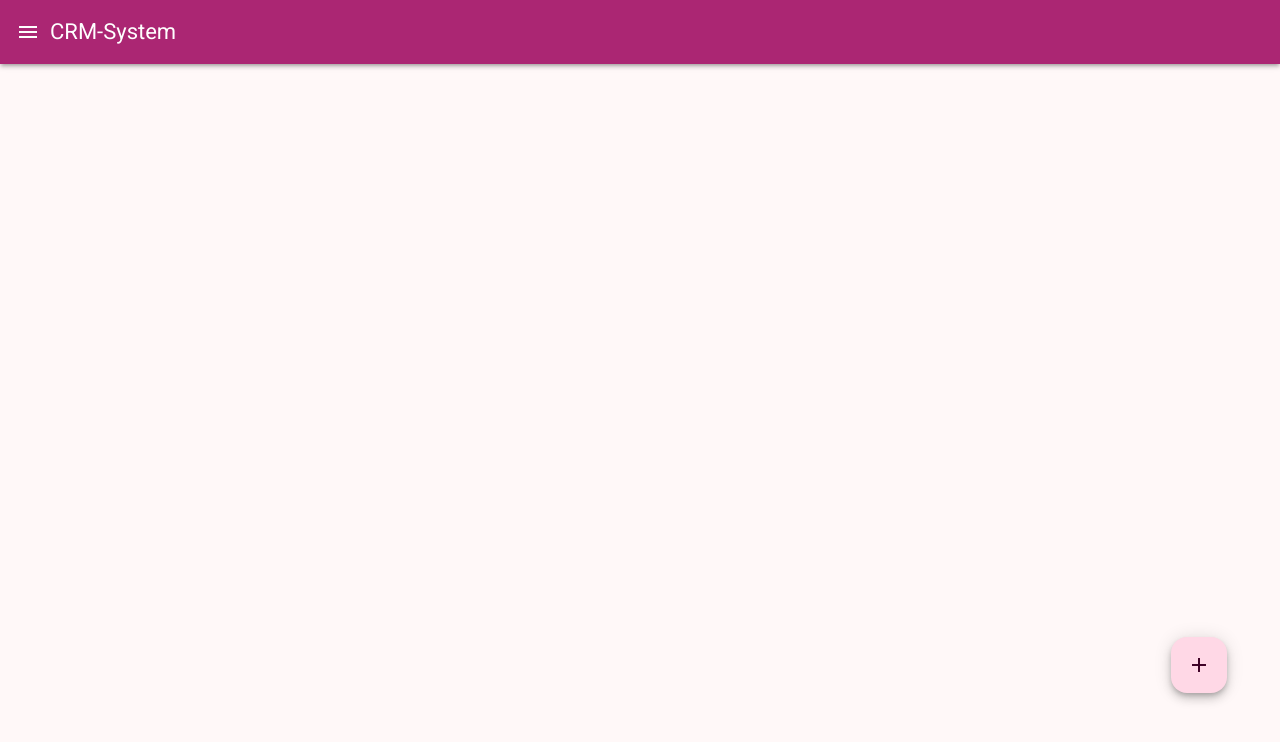
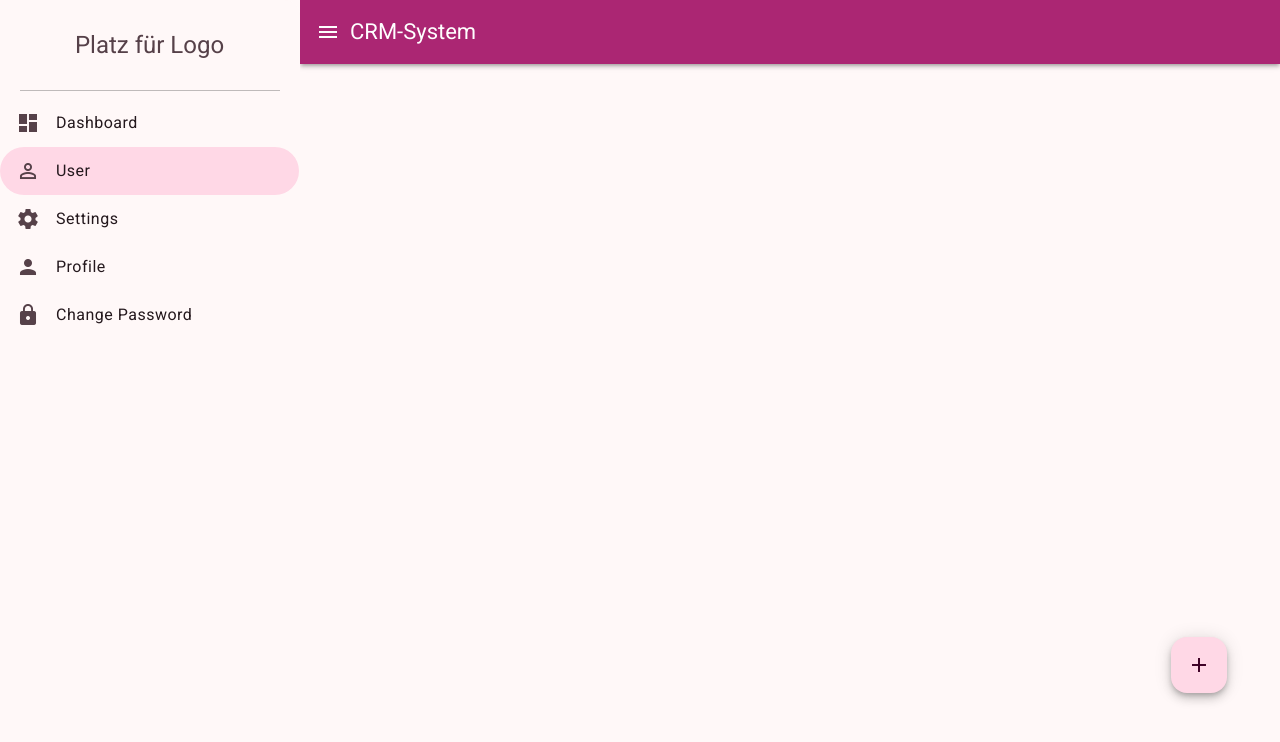
Before and after one commit to NoelKi/CRM-System, an Angular app: page /user in a window 1280 px wide. Shown: the top 742 px of the page. Built offline with nearby package versions, Linux system fonts and the light colour scheme.

Commit message:
add tooltip

```diff
--- a/src/app/app.component.html
+++ b/src/app/app.component.html
@@ -1,5 +1,5 @@
 <mat-drawer-container class="example-container">
-  <mat-drawer #drawer class="sidenav" mode="side">
+  <mat-drawer #drawer class="sidenav" mode="side" opened="opened">
     <div class="logo-container">Platz für Logo</div>
     <mat-nav-list>
       @for (item of menuItems(); track item.label) {
--- a/src/app/user/user.component.html
+++ b/src/app/user/user.component.html
@@ -1,3 +1,4 @@
-<button mat-fab class="add-user-btn">
+<!-- mat-fab -->
+<button class="add-user-btn" matTooltip="Info about the action" mat-fab>
   <mat-icon>add</mat-icon>
 </button>
--- a/src/app/user/user.component.ts
+++ b/src/app/user/user.component.ts
@@ -1,7 +1,7 @@
 import { Component } from '@angular/core';
 import { MatButton, MatButtonModule } from '@angular/material/button';
 import { MatIcon } from '@angular/material/icon';
-import { MatTooltipModule } from '@angular/material/tooltip';
+import { MatTooltipModule, TooltipPosition } from '@angular/material/tooltip';
 
 @Component({
   selector: 'app-user',
@@ -10,4 +10,6 @@ import { MatTooltipModule } from '@angular/material/tooltip';
   templateUrl: './user.component.html',
   styleUrl: './user.component.scss'
 })
-export class UserComponent {}
+export class UserComponent {
+  positionOptions: TooltipPosition[] = ['below', 'above', 'left', 'right'];
+}
```
